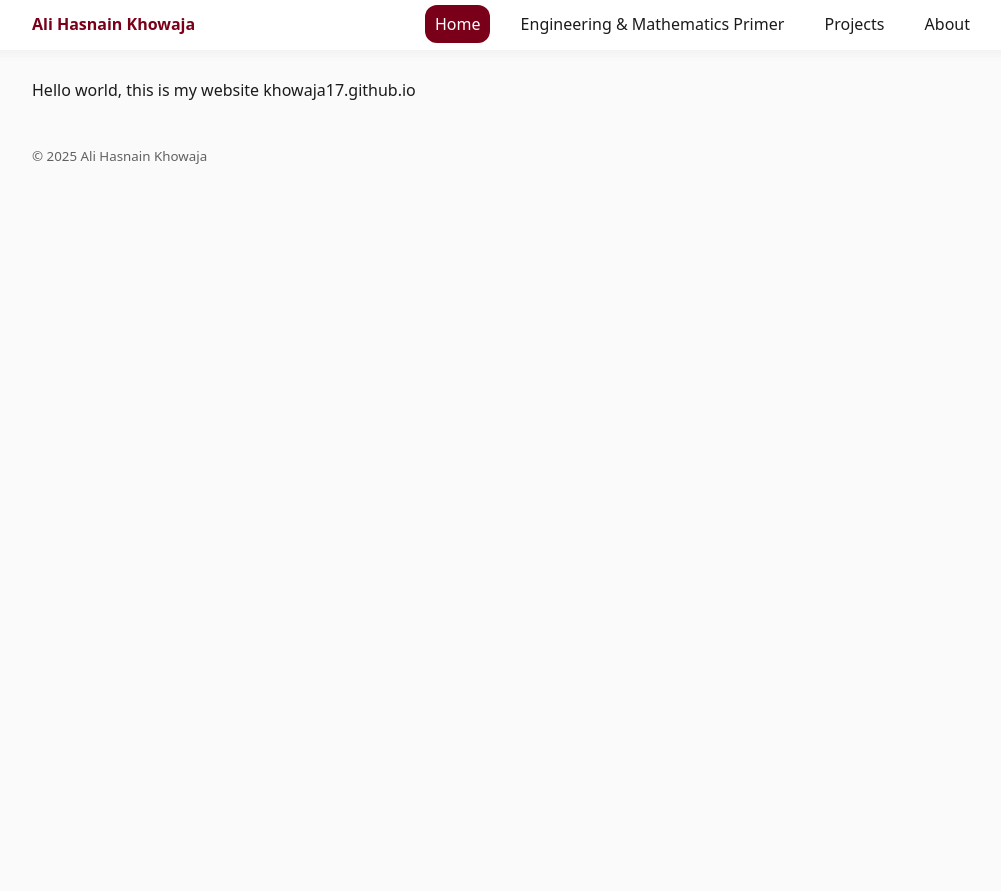
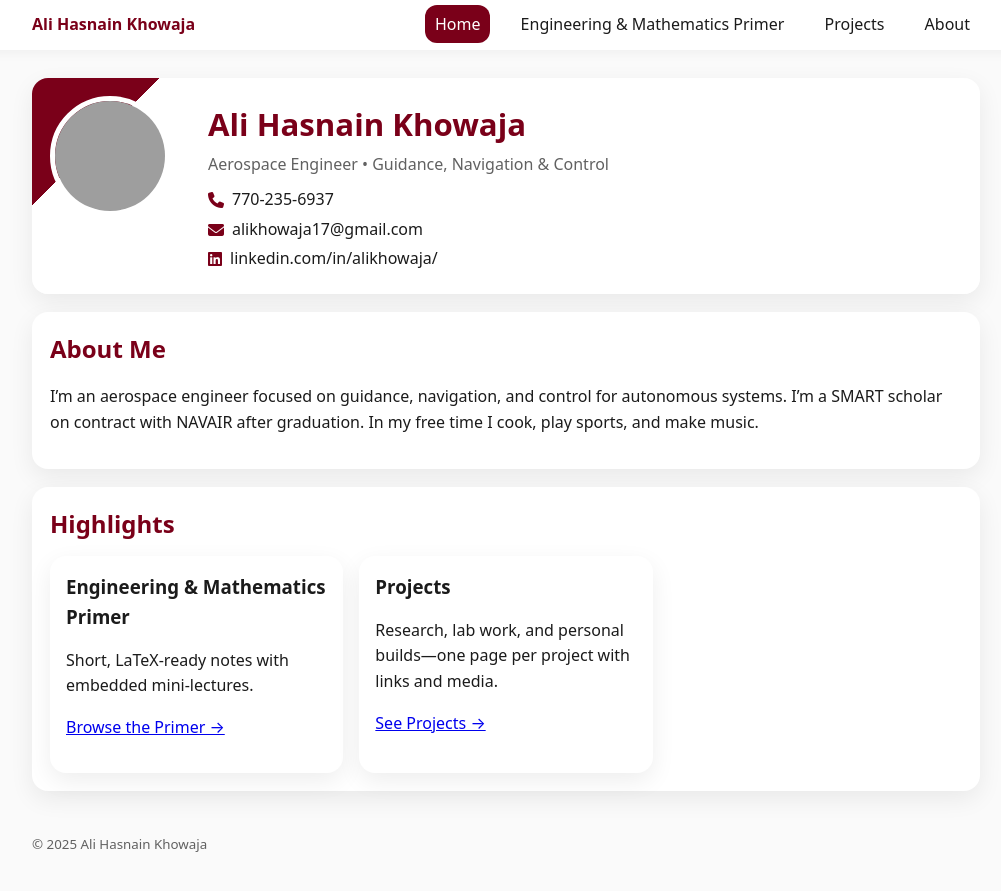
Before and after one commit to khowaja17/khowaja17.github.io, a Jekyll site: the page built from index.md, in a window 1280 px wide. Shown: the top 891 px of the page, without its empty margins (134-1135 px from the left). Built offline with Jekyll 4.4.1, drawn with Linux system fonts in a browser that asks for light colours; our own code applies the rules of GitHub Pages for plain Markdown files; grey boxes are pictures that could not be loaded.

Commit message:
Update index.md

```diff
--- a/index.md
+++ b/index.md
@@ -1 +1,38 @@
-Hello world, this is my website khowaja17.github.io
+---
+title: Home
+layout: default
+---
+
+<div class="hero">
+  <img class="avatar" src="{{ '/assets/img/profile.jpg' | relative_url }}" alt="Ali Hasnain Khowaja" />
+  <div>
+    <h1>Ali Hasnain Khowaja</h1>
+    <div class="subtitle">Aerospace Engineer • Guidance, Navigation & Control</div>
+    <div class="contacts">
+      <a href="tel:+17702356937"><i class="fa-solid fa-phone"></i> 770-235-6937</a>
+      <a href="mailto:alikhowaja17@gmail.com"><i class="fa-solid fa-envelope"></i> alikhowaja17@gmail.com</a>
+      <a href="https://linkedin.com/in/alikhowaja/"><i class="fa-brands fa-linkedin"></i> linkedin.com/in/alikhowaja/</a>
+    </div>
+  </div>
+</div>
+
+<div class="section">
+  <h2>About Me</h2>
+  <p>I’m an aerospace engineer focused on guidance, navigation, and control for autonomous systems. I’m a SMART scholar on contract with NAVAIR after graduation. In my free time I cook, play sports, and make music.</p>
+</div>
+
+<div class="section">
+  <h2>Highlights</h2>
+  <div class="grid cards">
+    <div class="card">
+      <h3>Engineering & Mathematics Primer</h3>
+      <p>Short, LaTeX-ready notes with embedded mini-lectures.</p>
+      <p><a href="{{ '/primer/' | relative_url }}">Browse the Primer →</a></p>
+    </div>
+    <div class="card">
+      <h3>Projects</h3>
+      <p>Research, lab work, and personal builds—one page per project with links and media.</p>
+      <p><a href="{{ '/projects/' | relative_url }}">See Projects →</a></p>
+    </div>
+  </div>
+</div>
```
